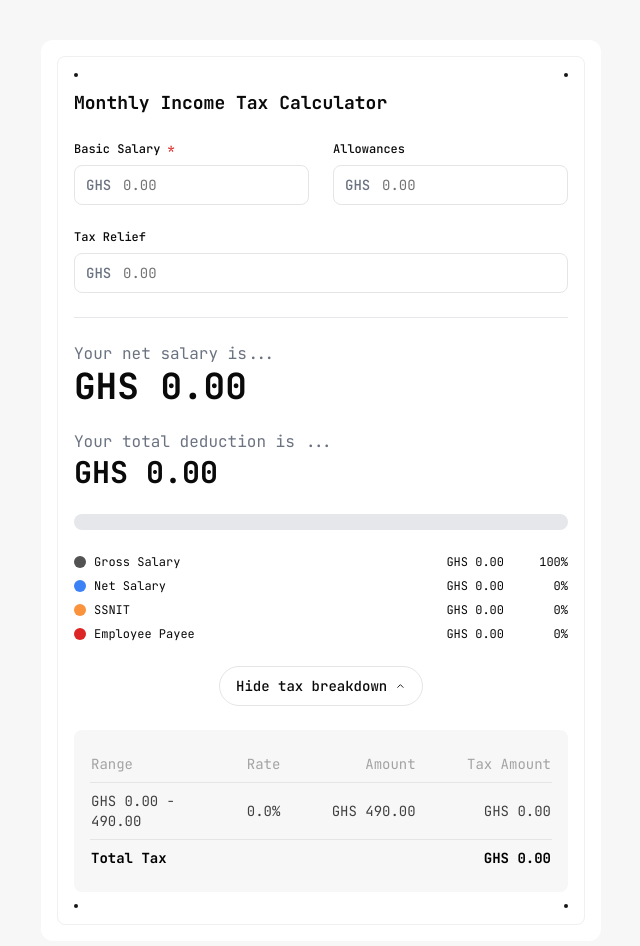
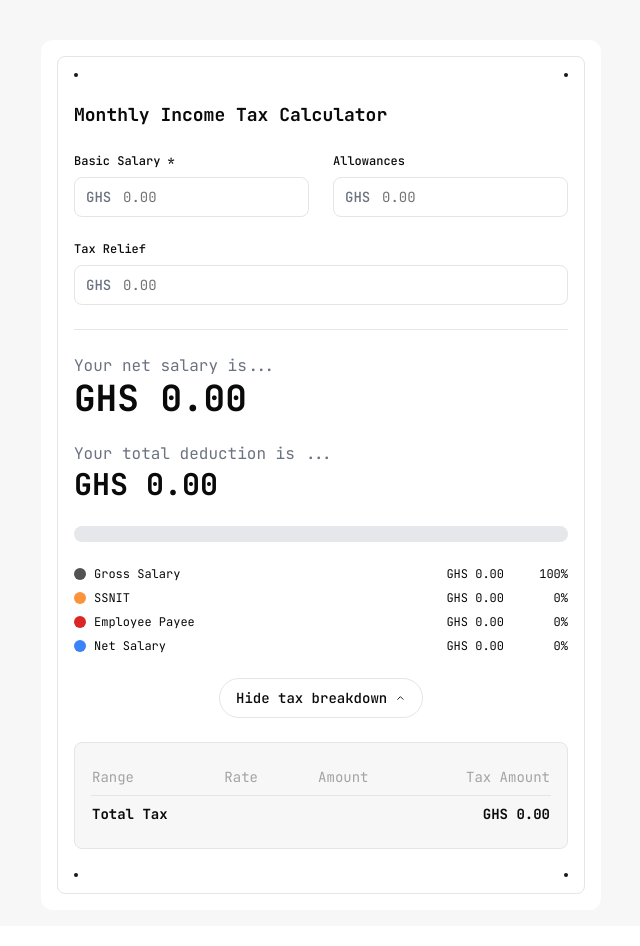
Before and after one commit to mallenkb/Ghana-Income-Tax-Calculator, a Next.js app: page / in a window 1280 px wide. Both pictures are taken after a click on the button "Show tax breakdown". Shown: the top 946 px of the page, without its empty margins (319-959 px from the left). Built offline with nearby package versions, Linux system fonts and the light colour scheme.

Commit message:
Updated UI and corrections

```diff
--- a/src/app/page.tsx
+++ b/src/app/page.tsx
@@ -6,7 +6,7 @@ const jetbrainsMono = JetBrains_Mono({ subsets: ['latin'] })
 
 export default function Home() {
   return (
-    <main className={`min-h-screen bg-[#F7F7F7] flex flex-col items-center p-4 ${jetbrainsMono.className}`}>
+    <main className={`min-h-screen bg-[#F7F7F7] flex flex-col items-center  sm:p-4 ${jetbrainsMono.className}`}>
       <div className="w-full max-w-[560px] mt-0 sm:mt-6">
         <Widget />
       </div>
--- a/src/components/Widget.tsx
+++ b/src/components/Widget.tsx
@@ -82,21 +82,19 @@ export default function Widget() {
   }
 
   return (
-    <div className='pt-4 sm:pt-4 px-4 pb-4 bg-[#FFFFFF] max-w-[560px] flex-col items-center justify-center rounded-[12px] font-jetbrains relative'>
-      <div className='border-[1px] border-[#F0F0F0] rounded-[8px] p-4 w-full'>
-        <div className="flex justify-between mb-3">
+    <div className='pt-4 sm:pt-4 px-4 pb-4 bg-[#FFFFFF] w-full sm:max-w-[560px] flex-col items-center justify-center sm:rounded-[12px] font-jetbrains'>
+      <div className='border-[1px] rounded-[8px] p-4 w-full space-y-6'>
+        {/* Top dots */}
+        <div className="flex justify-between mb-2">
           <div className="w-1 h-1 bg-[#171717] rounded-full"></div>
           <div className="w-1 h-1 bg-[#171717] rounded-full"></div>
         </div>
 
-        <div className="space-y-6">
         <h1 className='text-lg font-bold'>Monthly Income Tax Calculator</h1>
 
         <div className='grid grid-cols-1 sm:grid-cols-2 gap-6'>
           <div>
-              <label className='block mb-2 text-xs font-[500]'>
-                Basic Salary <span className="text-[#DC2626]">*</span>
-              </label>
+            <label className='block mb-2 text-xs font-[500]'>Basic Salary *</label>
             <div className="relative">
               <span className="absolute inset-y-0 left-0 flex items-center pl-3 text-gray-500 text-sm leading-5 font-[500]">GHS</span>
               <Input
@@ -162,9 +160,9 @@ export default function Widget() {
               <div className='space-y-2 text-xs'>
                 {[
                   { label: 'Gross Salary', value: `GHS ${formatNumber(results.grossRemuneration)}`, percentage: '100%', color: '#525252' },
-                    { label: 'Net Salary', value: `GHS ${formatNumber(results.netIncome)}`, percentage: `${results.grossRemuneration ? (results.netIncome / results.grossRemuneration * 100).toFixed(1) : 0}%`, color: '#3B82F6' },
                   { label: 'SSNIT', value: `GHS ${formatNumber(results.ssnitContribution)}`, percentage: `${results.grossRemuneration ? (results.ssnitContribution / results.grossRemuneration * 100).toFixed(1) : 0}%`, color: '#FB923C' },
                   { label: 'Employee Payee', value: `GHS ${formatNumber(results.totalTaxPayable)}`, percentage: `${results.grossRemuneration ? (results.totalTaxPayable / results.grossRemuneration * 100).toFixed(1) : 0}%`, color: '#DC2626' },
+                  { label: 'Net Salary', value: `GHS ${formatNumber(results.netIncome)}`, percentage: `${results.grossRemuneration ? (results.netIncome / results.grossRemuneration * 100).toFixed(1) : 0}%`, color: '#3B82F6' },
                 ].map((item, index) => (
                   <div key={index} className='flex items-center'>
                     <div className='w-3 h-3 rounded-full mr-2' style={{backgroundColor: item.color}}></div>
@@ -198,19 +196,19 @@ export default function Widget() {
               transition={{ duration: 0.3 }}
               className="overflow-hidden mt-2"
             >
-                <div className="p-4 bg-[#F7F7F7] rounded-[8px]">
-                  <table className="w-full text-sm text-[#404040]">
-                    <thead className="text-[#A3A3A3] border-b">
-                      <tr>
+              <div className="p-4 bg-[#F7F7F7] rounded-[8px] border border-[#E5E5E5]">
+                <table className="w-full text-sm">
+                  <thead>
+                    <tr className="border-b text-[#A3A3A3]">
                       <th className="text-left py-2 font-normal">Range</th>
                       <th className="text-right py-2 font-normal">Rate</th>
-                        <th className="text-right py-2 font-normal hidden sm:table-cell">Amount</th>
+                      <th className="text-right py-2 font-normal">Amount</th>
                       <th className="text-right py-2 font-normal">Tax Amount</th>
                     </tr>
                   </thead>
-                    <tbody className="font-normal">
+                  <tbody>
                     {[
-                        { range: ["GHS 0.00 -", "490.00"], rate: "0.0%", amount: "GHS 490.00", tax: formatNumber(Math.min(490, results.breakdown.taxableIncome) * 0) },
+                      { range: ["GHS 0.00 -", "490.00"], rate: "0.0%", amount: "GHS 490.00", tax: results.breakdown.tax > 0 ? formatNumber(Math.min(490, results.breakdown.taxableIncome) * 0) : "0.00" },
                       { range: ["GHS 490.00 -", "600.00"], rate: "5.0%", amount: "GHS 110.00", tax: results.breakdown.tax > 5.5 ? "5.50" : formatNumber(Math.max(0, Math.min(110, results.breakdown.taxableIncome - 490)) * 0.05) },
                       { range: ["GHS 600.00 -", "730.00"], rate: "10.0%", amount: "GHS 130.00", tax: results.breakdown.tax > 18.5 ? "13.00" : formatNumber(Math.max(0, Math.min(130, results.breakdown.taxableIncome - 600)) * 0.1) },
                       { range: ["GHS 730.00 -", "3,896.67"], rate: "17.5%", amount: "GHS 3,166.67", tax: results.breakdown.tax > 572.67 ? "554.17" : formatNumber(Math.max(0, Math.min(3166.67, results.breakdown.taxableIncome - 730)) * 0.175) },
@@ -218,22 +216,21 @@ export default function Widget() {
                       { range: ["GHS 19,896.67 -", "50,416.67"], rate: "30.0%", amount: "GHS 30,520.00", tax: formatNumber(Math.max(0, Math.min(30520, results.breakdown.taxableIncome - 19896.67)) * 0.3) },
                       { range: ["Above", "GHS 50,416.67"], rate: "35.0%", amount: "-", tax: formatNumber(Math.max(0, results.breakdown.taxableIncome - 50416.67) * 0.35) },
                     ]
-                      .filter((row, index) => index === 0 || parseFloat(row.tax) > 0)
+                    .filter(row => parseFloat(row.tax) > 0)
                     .map((row, index) => (
                       <tr key={index} className="border-b last:border-b-0">
                         <td className="py-2">
                           {row.range[0]}<br />{row.range[1]}
                         </td>
                         <td className="text-right py-2">{row.rate}</td>
-                          <td className="text-right py-2 hidden sm:table-cell">{row.amount}</td>
-                          <td className="text-right py-2 font-normal text-[#404040]">GHS {row.tax}</td>
+                        <td className="text-right py-2">{row.amount}</td>
+                        <td className="text-right py-2">GHS {row.tax}</td>
                       </tr>
                     ))}
                   </tbody>
                   <tfoot>
-                      <tr className="font-bold border-t border-[#E5E5E5] text-black">
-                        <td colSpan={2} className="py-2 sm:hidden">Total Tax</td>
-                        <td colSpan={3} className="py-2 hidden sm:table-cell">Total Tax</td>
+                    <tr className="font-bold">
+                      <td colSpan={3} className="py-2">Total Tax</td>
                       <td className="text-right py-2">GHS {formatNumber(results.totalTaxPayable)}</td>
                     </tr>
                   </tfoot>
@@ -242,9 +239,9 @@ export default function Widget() {
             </motion.div>
           )}
         </AnimatePresence>
-        </div>
 
-        <div className="flex justify-between mt-3">
+        {/* Bottom dots */}
+        <div className="flex justify-between mt-2">
           <div className="w-1 h-1 bg-[#171717] rounded-full"></div>
           <div className="w-1 h-1 bg-[#171717] rounded-full"></div>
         </div>
```
Also changed, not shown: 1 other file (tests, documents, lock files or other folders). Lines whose indentation alone changed are shown as unchanged.
